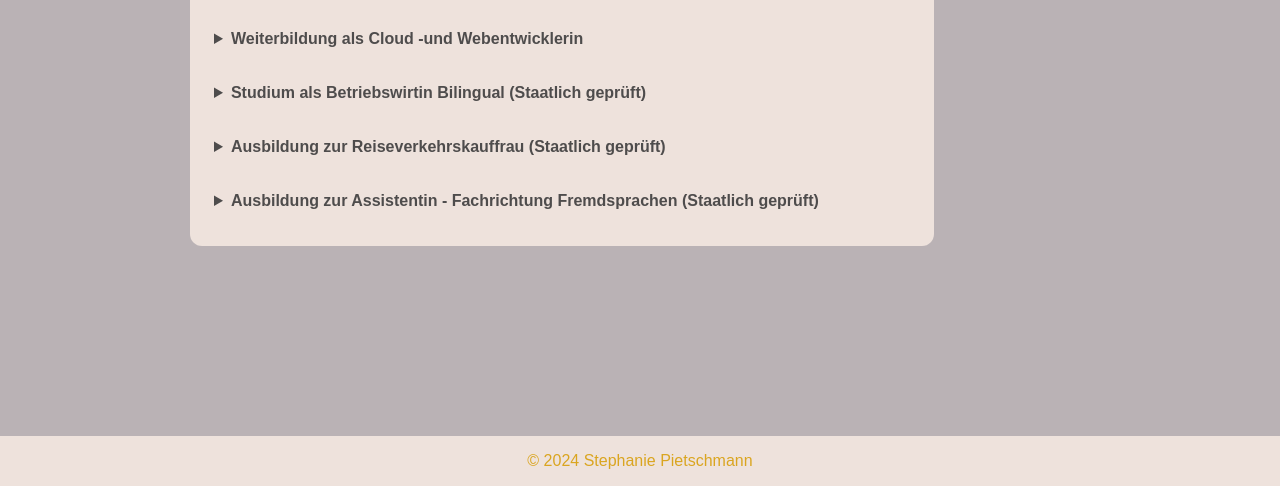
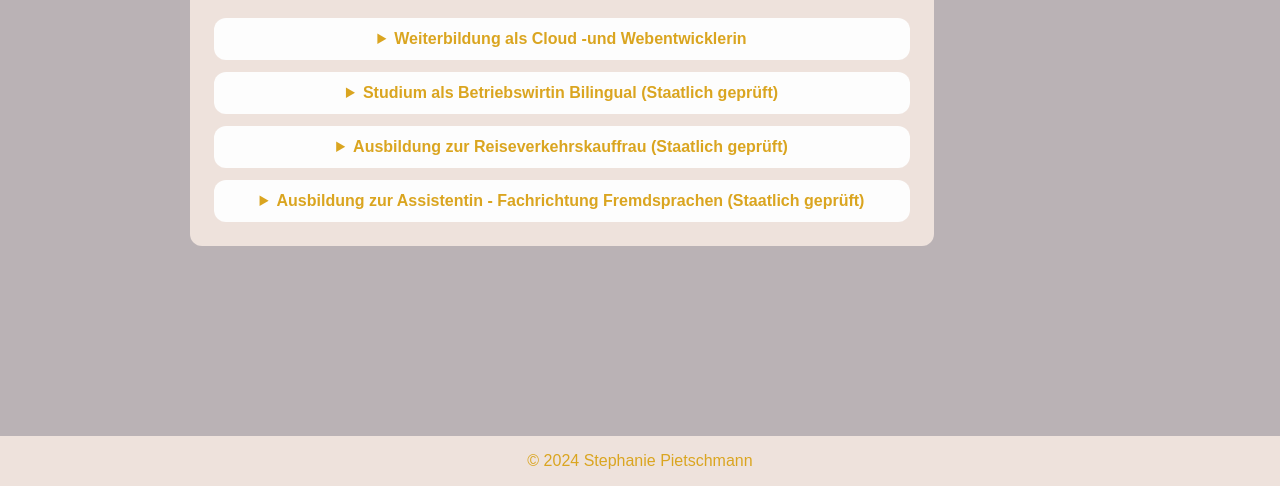
Before and after one commit to stephipie/stephipie.github.io, a plain HTML site: page milestones.html in a window 1280 px wide. Shown: the part 314-800 px from the top of the page. Drawn offline with Linux system fonts and the light colour scheme.

Commit message:
change style of milestones and add link to contact

```diff
--- a/styles/styles.css
+++ b/styles/styles.css
@@ -270,6 +270,17 @@ input[type=submit]:hover {
     color: white;
 }
 
+details {
+    background-color: #fdfdfd;
+    padding: 12px;
+    margin: 12px;
+    /* text-decoration: none; */
+    color: goldenrod;
+    border-radius: 12px;
+    display: grid;
+    text-align: center;
+}
+
 /* .home {
     background-color: #EEE2DC;
     border-radius: 50%;
```
Also changed, not shown: contact.html (+3 -2 lines).
